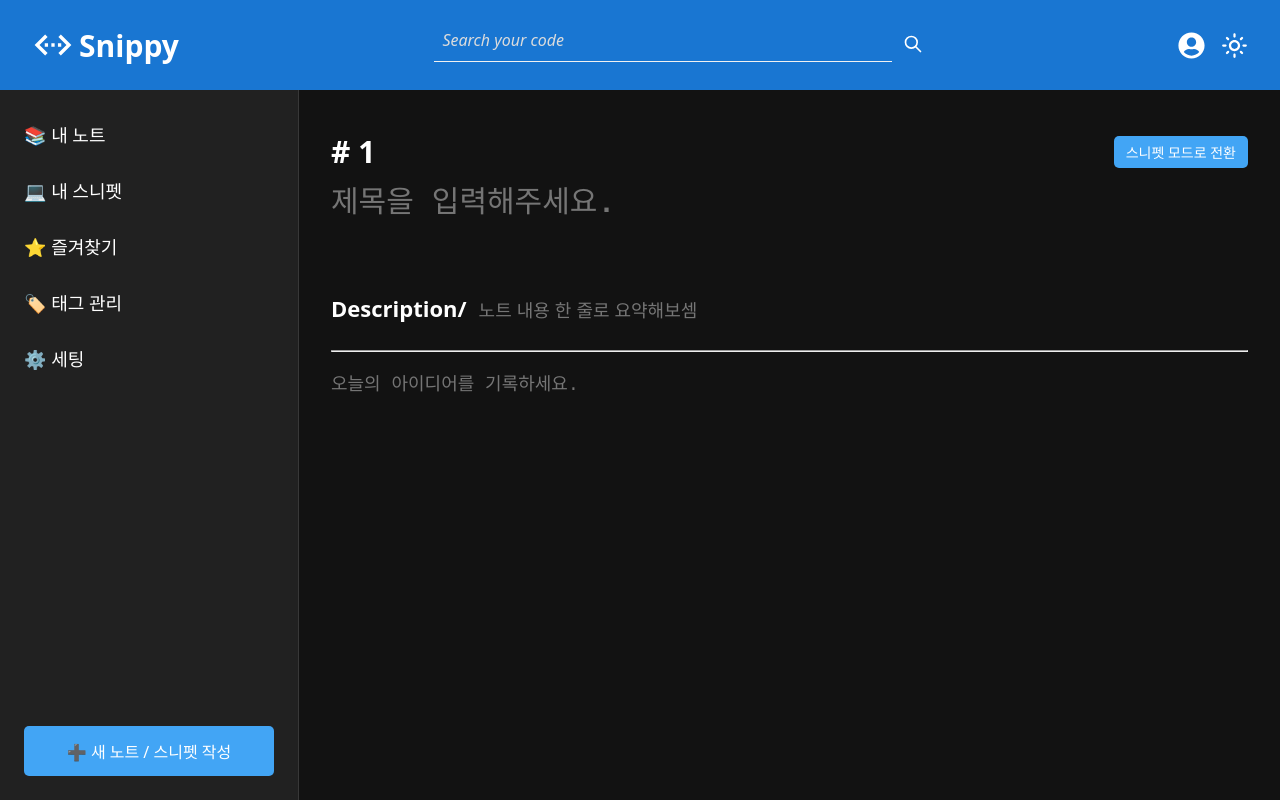
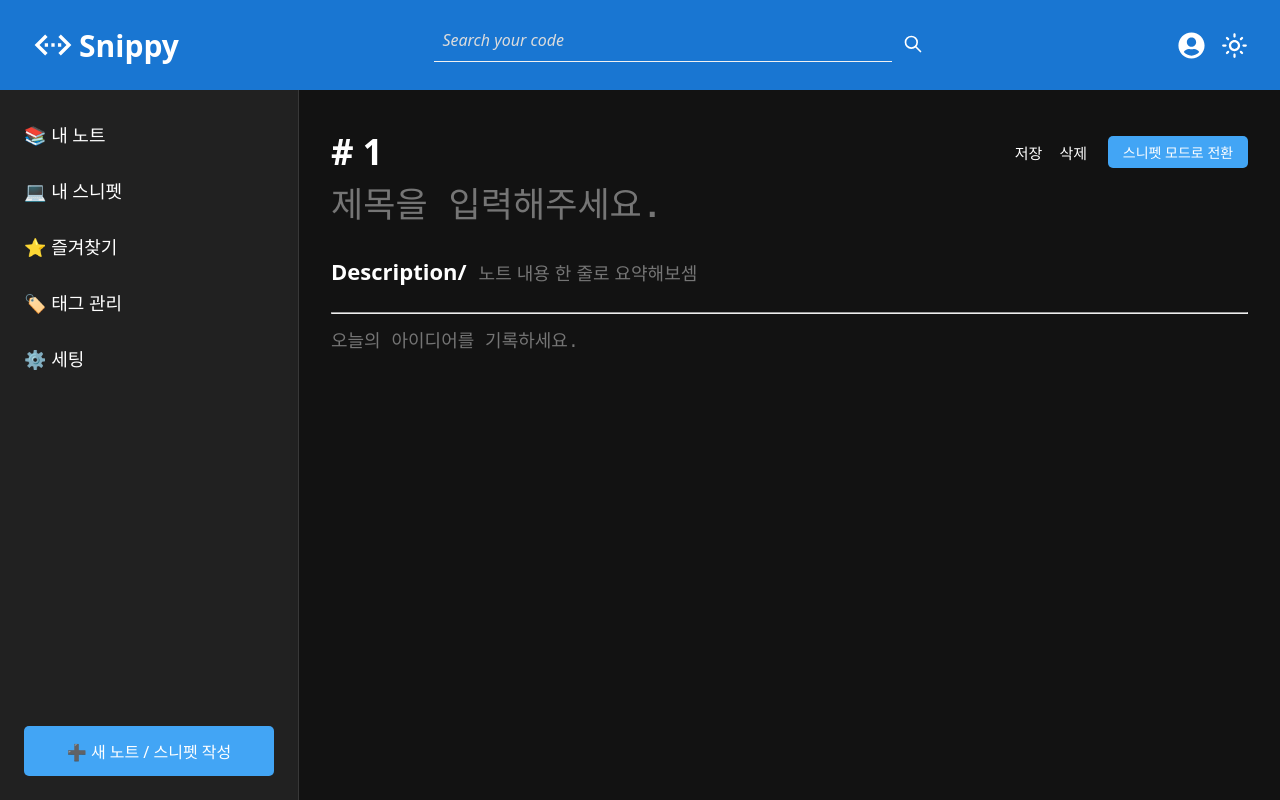
Before and after one commit to dbwlsyyy/Snippy, a React (Vite) app in the folder client/: page /new in a window 1280 px wide. Built offline with nearby package versions, Linux system fonts and the light colour scheme.

Commit message:
feat: 저장, 삭제 버튼 구현

```diff
--- a/client/src/App.module.css
+++ b/client/src/App.module.css
@@ -13,6 +13,6 @@
 
 .mainSection {
     flex-grow: 1;
-    padding: 3.2rem;
+    padding: 3.2rem 3.2rem 0 3.2rem;
     background-color: var(--color-background);
 }
--- a/client/src/index.css
+++ b/client/src/index.css
@@ -49,7 +49,7 @@ h1 {
 }
 
 h2 {
-    font-size: 3rem;
+    font-size: 3.5rem;
     line-height: 1.2;
 }
 
--- a/client/src/pages/NewNote.module.css
+++ b/client/src/pages/NewNote.module.css
@@ -16,12 +16,17 @@
     height: 6rem;
 }
 
+.headerbtn {
+    display: flex;
+    gap: 0.5rem;
+}
+
 .headerTitle {
     background: transparent;
     display: block;
     padding: 0px;
     width: 100%;
-    font-size: 3rem;
+    font-size: 3.5rem;
     resize: none;
     line-height: 1.5;
     outline: none;
@@ -66,23 +71,36 @@
     outline: none;
     border: none;
     color: #ffffff9f;
-    margin-top: 2rem;
+    margin-top: 1.5rem;
 
-    min-height: 30rem; /* ✨ 콘텐츠 입력창의 최소 높이 (300px) */
-    max-height: 50rem; /* ✨ 콘텐츠 입력창의 최대 높이 (500px). 이 높이를 넘어가면 스크롤바가 생김! */
-    overflow-y: auto; /* ✨ 세로 스크롤바를 필요할 때만 보여줌 (내용이 넘칠 때 자동 생성!) */
-
-    /* (선택 사항: 긴 단어가 줄바꿈되도록) */
+    min-height: 43rem;
+    max-height: 50rem;
+    overflow-y: auto;
     word-wrap: break-word;
-    white-space: pre-wrap; /* textarea 기본 동작이지만 명시적으로 */
+    white-space: pre-wrap;
 }
 
 .btnMode {
     background-color: var(--color-highlight-btn);
     color: white;
     border: 'none';
+    width: 14rem;
     padding: 0.6rem 1.2rem;
     border-radius: 0.5rem;
     cursor: 'pointer';
     font-size: 1.4rem;
+    margin-left: 1rem;
 }
+
+button:focus {
+    transition: color 0.3s;
+}
+.btnMode:active {
+    color: #1976d2;
+}
+.btnSave:active {
+    color: #1976d2;
+}
+.btnDelete:active {
+    color: #d54340;
+}
--- a/client/src/pages/NewNote.tsx
+++ b/client/src/pages/NewNote.tsx
@@ -14,15 +14,30 @@ export default function NewNote() {
     const handleMode = () => {
         setMode(isNoteMode ? 'snippet' : 'note');
     };
+    const handleSave = () => {};
+    const handleDelete = () => {};
 
     return (
         <div className={styles.container}>
             <div className={styles.header}>
                 <div className={styles.headerNumber}>
                     <h2># 1</h2>
-                    <button onClick={handleMode} className={styles.btnMode}>
-                        {isNoteMode ? '스니펫 모드로 전환' : '노트 모드로 전환'}
-                    </button>
+                    <div className={styles.headerbtn}>
+                        <button onClick={handleSave} className={styles.btnSave}>
+                            저장
+                        </button>
+                        <button
+                            onClick={handleDelete}
+                            className={styles.btnDelete}
+                        >
+                            삭제
+                        </button>
+                        <button onClick={handleMode} className={styles.btnMode}>
+                            {isNoteMode
+                                ? '스니펫 모드로 전환'
+                                : '노트 모드로 전환'}
+                        </button>
+                    </div>
                 </div>
 
                 <textarea
@@ -31,6 +46,7 @@ export default function NewNote() {
                     onChange={(e) => setTitle(e.target.value)}
                     placeholder="제목을 입력해주세요."
                     maxLength={50}
+                    rows={1}
                 />
 
                 <div className={styles.headerDescription}>
```
